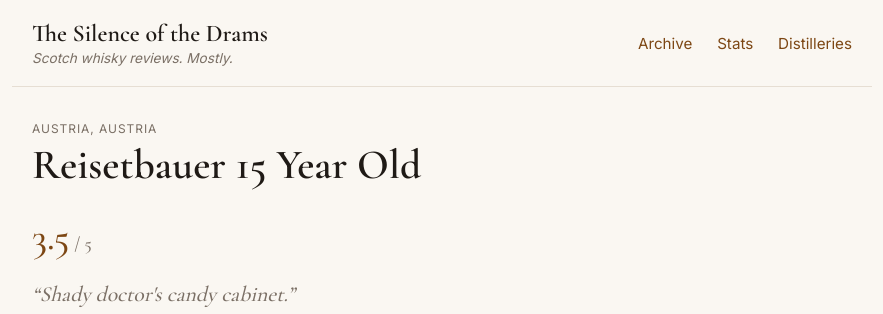
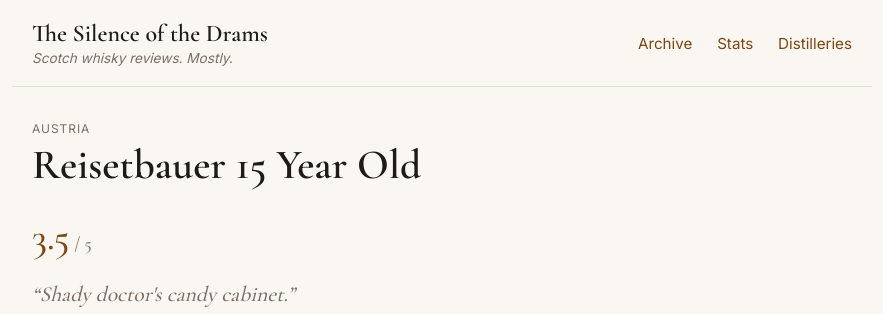
Before and after one commit to dustinransom/silenceofthedrams, a Jekyll site: the page built from _reviews/whisky/2026-11-26-reisetbauer-15-year-old.md, in a window 1280 px wide. Shown: the top 314 px of the page, without its empty margins (198-1081 px from the left). Built offline with Jekyll 4.4.1, drawn with Linux system fonts in a browser that asks for light colours.

Commit message:
fix region double-up

```diff
--- a/_includes/place.html
+++ b/_includes/place.html
@@ -1,3 +1,3 @@
-{%- assign _r = include.region | strip -%}{%- if _r == "Unknown" or _r == "unknown" -%}{%- assign _r = "" -%}{%- endif -%}
+{%- assign _r = include.region | strip -%}{%- if _r == "Unknown" or _r == "unknown" or _r == include.country -%}{%- assign _r = "" -%}{%- endif -%}
 {%- assign _c = include.country | strip -%}{%- if _c == "United States" -%}{%- assign _c = "USA" -%}{%- endif -%}
 {%- if _c == "" or _c == "Scotland" -%}{{ _r }}{%- elsif _r != "" -%}{{ _r }}, {{ _c }}{%- else -%}{{ _c }}{%- endif -%}
--- a/_reviews/whisky/2026-11-26-reisetbauer-15-year-old.md
+++ b/_reviews/whisky/2026-11-26-reisetbauer-15-year-old.md
@@ -9,7 +9,7 @@ date: 2026-11-26
 permalink: /reisetbauer-15-year-old/
 distillery: "Reisetbauer"
 bottler: "Official"  # "Official" or the independent bottler's name
-region: "Austria"
+region: ""
 country: Austria
 age: "15 years"
 abv: 48
```
